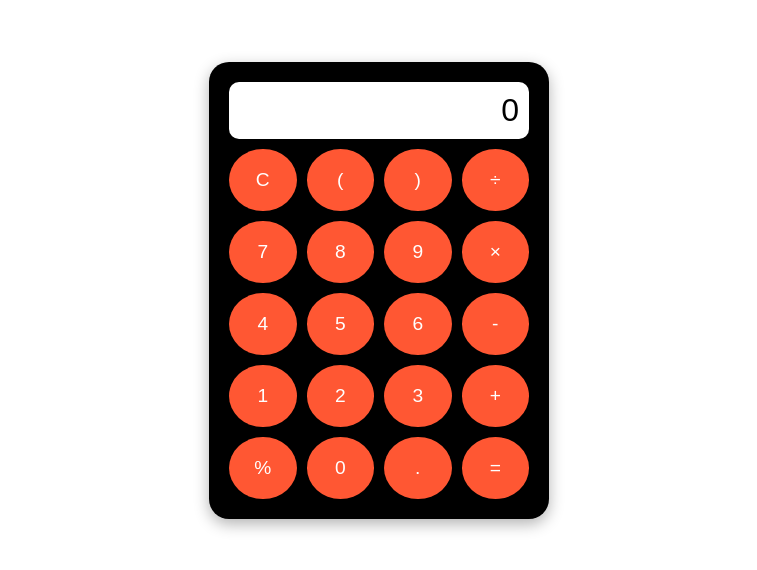
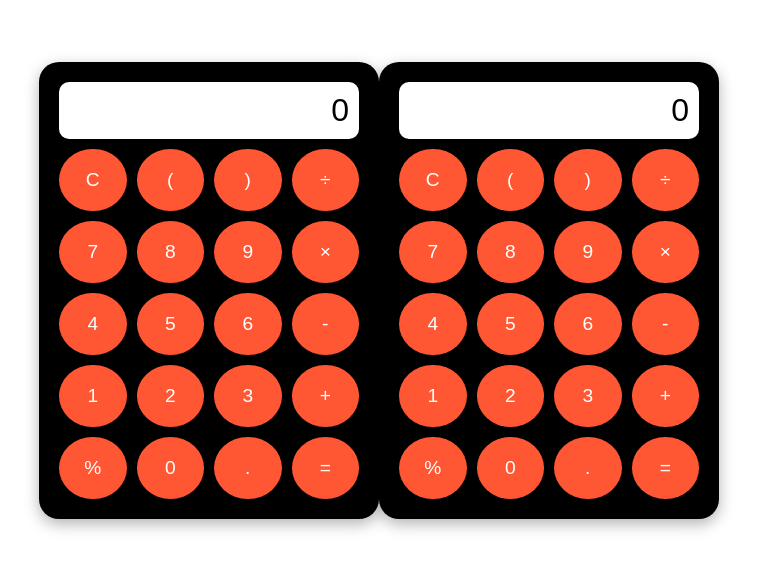
Before and after one commit to onecodeonecode/calculator, a plain HTML site: page index.html in a window 1280 px wide. Shown: the part 118-688 px from the top of the page, without its empty margins (261-1018 px from the left). Drawn offline with Linux system fonts and the light colour scheme.

Commit message:
Update index.html

```diff
--- a/index.html
+++ b/index.html
@@ -137,3 +137,142 @@
     </script>
 </body>
 </html>
+<!DOCTYPE html>
+<html lang="en">
+<head>
+    <meta charset="UTF-8">
+    <meta name="viewport" content="width=device-width, initial-scale=1.0">
+    <title>Calculator</title>
+    <style>
+        body {
+            display: flex;
+            justify-content: center;
+            align-items: center;
+            min-height: 100vh;
+            background-color: #ffffff;
+            font-family: sans-serif;
+        }
+
+        .calculator {
+            background-color: #000000;
+            border-radius: 20px;
+            padding: 20px;
+            box-shadow: 0 5px 15px rgba(0, 0, 0, 0.3);
+            width: 300px;
+        }
+
+        .calculator-screen {
+            background-color: #ffffff;
+            color: black;
+            padding: 10px;
+            text-align: right;
+            border-radius: 10px;
+            margin-bottom: 10px;
+            font-size: 2em;
+            overflow: hidden;
+            white-space: nowrap;
+        }
+
+        .calculator-keys {
+            display: grid;
+            grid-template-columns: repeat(4, 1fr);
+            grid-gap: 10px;
+        }
+
+        .calculator-keys button {
+            background-color: #FF5733 ;
+            color: white;
+            border: none;
+            border-radius: 50%;
+            padding: 20px;
+            font-size: 1.2em;
+            cursor: pointer;
+            transition: background-color 0.3s;
+        }
+
+        .calculator-keys button:hover {
+            background-color: #666;
+        }
+
+        .operator {
+            background-color: #ffa500;
+        }
+
+        .operator:hover {
+            background-color: #ffb326;
+        }
+        .clear{
+            background-color: #a9a9a9;
+        }
+        .clear:hover{
+            background-color: #c0c0c0;
+        }
+        .equals{
+            background-color: #4CBB17;
+        }
+        .equals:hover{
+            background-color: #53f553;
+        }
+    </style>
+</head>
+<body>
+    <div class="calculator">
+        <div class="calculator-screen" id="screen">0</div>
+        <div class="calculator-keys">
+            <button class="clear" onclick="clearScreen()">C</button>
+            <button onclick="appendToScreen('(')">(</button>
+            <button onclick="appendToScreen(')')">)</button>
+            <button class="operator" onclick="appendToScreen('/')">÷</button>
+
+            <button onclick="appendToScreen('7')">7</button>
+            <button onclick="appendToScreen('8')">8</button>
+            <button onclick="appendToScreen('9')">9</button>
+            <button class="operator" onclick="appendToScreen('*')">×</button>
+
+            <button onclick="appendToScreen('4')">4</button>
+            <button onclick="appendToScreen('5')">5</button>
+            <button onclick="appendToScreen('6')">6</button>
+            <button class="operator" onclick="appendToScreen('-')">-</button>
+
+            <button onclick="appendToScreen('1')">1</button>
+            <button onclick="appendToScreen('2')">2</button>
+            <button onclick="appendToScreen('3')">3</button>
+            <button class="operator" onclick="appendToScreen('+')">+</button>
+
+            <button onclick="appendToScreen('%')">%</button>
+            <button onclick="appendToScreen('0')">0</button>
+            <button onclick="appendToScreen('.')">.</button>
+            <button class="equals" onclick="calculate()">=</button>
+        </div>
+    </div>
+
+    <script>
+        let screen = document.getElementById('screen');
+        let currentInput = '';
+
+        function appendToScreen(value) {
+            currentInput += value;
+            screen.textContent = currentInput;
+        }
+
+        function clearScreen() {
+            currentInput = '';
+            screen.textContent = '0';
+        }
+
+        function calculate() {
+            try {
+                let result = eval(currentInput.replace('×', '*').replace('÷', '/').replace('%', '/100'));
+                if (isNaN(result) || !isFinite(result)) {
+                    screen.textContent = 'Error';
+                } else {
+                    screen.textContent = result;
+                    currentInput = result.toString();
+                }
+            } catch (error) {
+                screen.textContent = 'Error';
+            }
+        }
+    </script>
+</body>
+</html>
```
